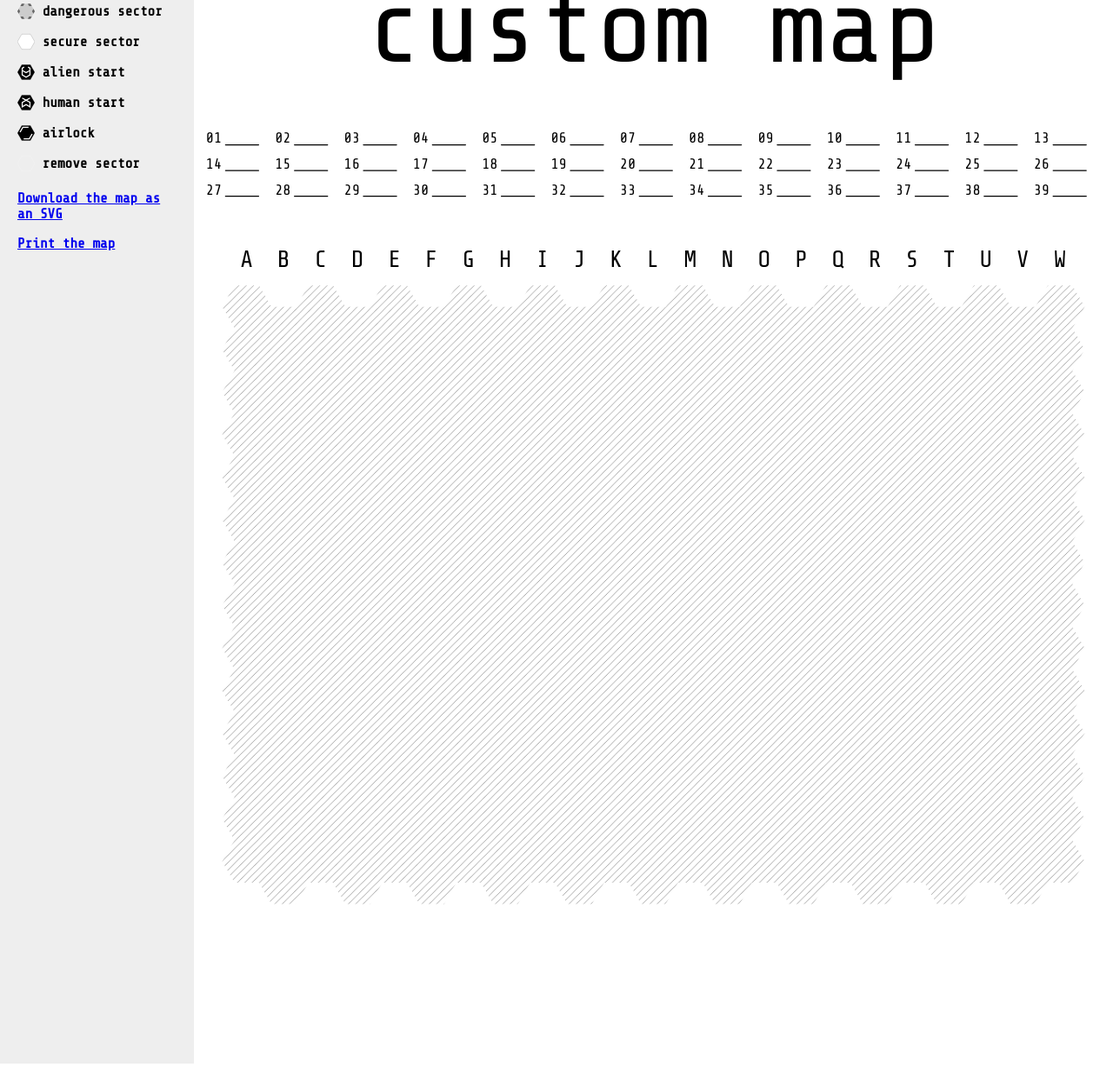
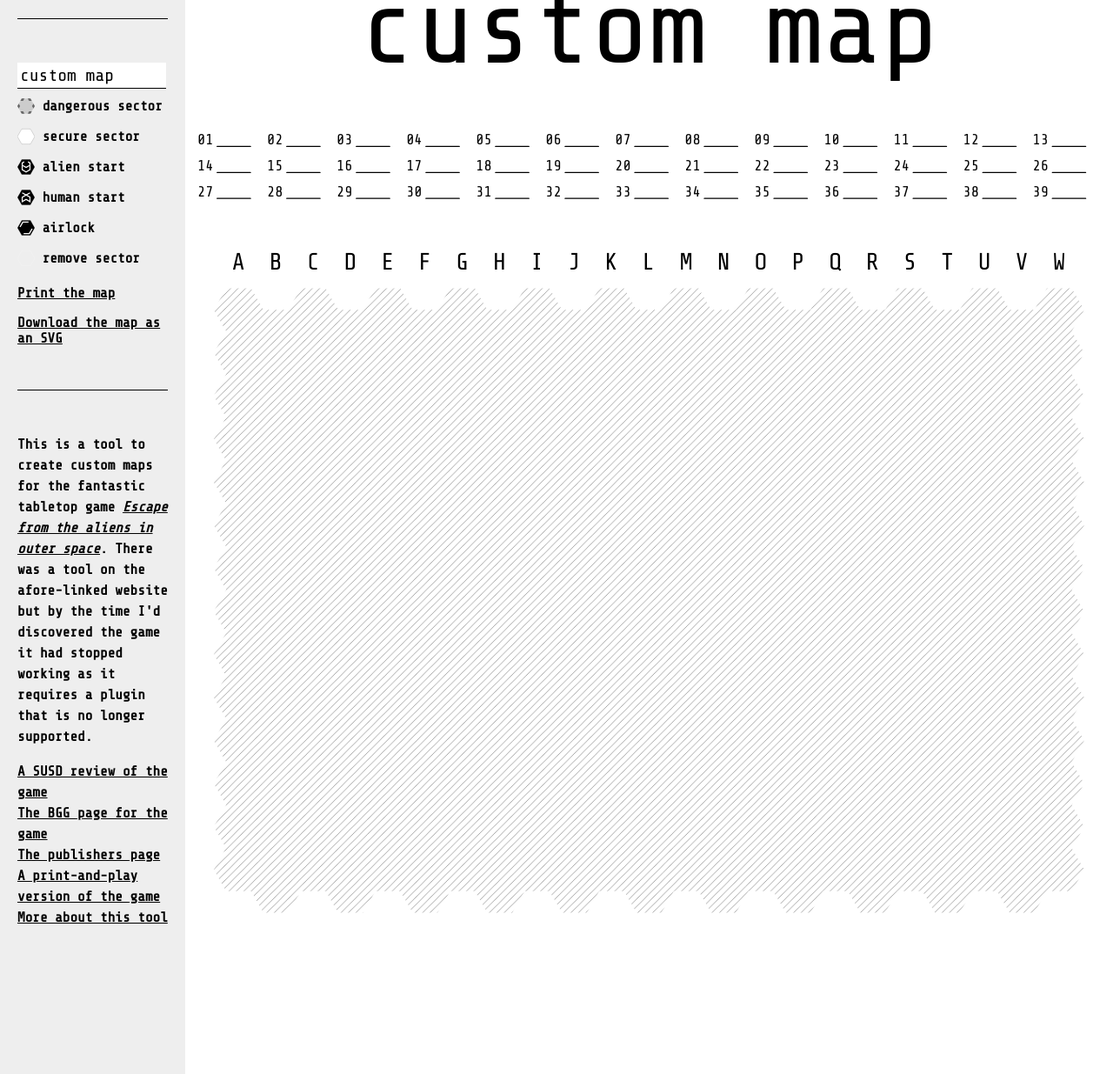
Before and after one commit to tomgp/escape-maps, a website: page docs/index.html in a window 1280 px wide. Shown: the part 49-1284 px from the top of the page at 87% size. Drawn offline with nearby package versions, Linux system fonts and the light colour scheme.

Commit message:
styling and text

```diff
--- a/docs/index.html
+++ b/docs/index.html
@@ -8,6 +8,8 @@
 <body>
 <div class="grid">
     <div class="ui">
+    <hr>
+        <div class="inputs">
         <input type="text" name="title-input" class="title-input" value="custom map">
         <div class="key-element" data-state="dangerous">
             <svg class="key-icon" viewBox="0 0 134 116">
@@ -51,11 +53,24 @@
             <span class="key-text">remove sector</span>
         </div>
         <p>
+            <a href="#" onclick="window.print();return false;">Print the map</a>
+        </p>
+        <p>
             <a href="#" class="save-button">Download the map as an SVG</a>
         </p>
-        <p>
-            <a href="#" onclick="window.print();return false;">Print the map</a>
-        </p>
+        </div>
+        <hr>
+        <div class="about">
+            <p>This is a tool to create custom maps for the fantastic tabletop game <i><a href="http://www.escapefromthealiensinouterspace.com">Escape from the aliens in outer space</a></i>. There was a tool on the afore-linked website but by the time I'd discovered the game it had stopped working as it requires a plugin that is no longer supported.</p>
+            <ul>
+            <li><a href="https://www.shutupandsitdown.com/review-escape-aliens-outer-space/">A SUSD review of the game</a></li>
+            <li><a href="https://www.boardgamegeek.com/boardgame/82168/escape-aliens-outer-space">The BGG page for the game</a></li>
+            <li><a href="https://ospreypublishing.com/escape-from-the-aliens-in-outer-space">The publishers page</a></li>
+            <li><a href="http://www.escapefromthealiensinouterspace.com/printandplay.html">A print-and-play version of the game</a></li>
+            <li><a href="https://github.com/tomgp/escape-maps/blob/master/README.md">More about this tool</a></li>
+            </ul>
+        </div>
+
     </div>
     <div>
         <svg id="custom-escape-map" class="map-image" width="100%" height="100%" fill-rule="evenodd" stroke-linecap="round" stroke-linejoin="round" stroke-miterlimit="1.5" clip-rule="evenodd" version="1.1" viewBox="250 0 2500 3000" xml:space="preserve">
--- a/docs/style.css
+++ b/docs/style.css
@@ -8,15 +8,31 @@ svg{
     user-select: none;
 }
 
+hr{
+    border: 0px;
+    border-bottom: 1px solid black;
+    margin-bottom: 50px;
+    margin-top: 50px;
+}
+
 .grid{
     display: grid;
     grid-template-columns: 2fr 10fr;
+}
+
+a{
+    color: black;
+}
+
+a:hover{
+    color: red;
 }
 
 .hexagons g path:hover{
     stroke-opacity: 1;
     stroke-width:4;
     stroke: red;
+    cursor: pointer;
 }
 
 .hexagons g:hover text{
@@ -40,7 +56,12 @@ svg{
     display: inline-block;
     top:0px;
     background:#EEEEEE;
-    position: sticky;
+
+}
+
+ul{
+    list-style: none;
+    padding-left: 0px;
 }
 
 .title-input{
@@ -48,12 +69,18 @@ svg{
     margin:0px;
     border:0px;
     border-bottom:1px solid;
+    width: 95%;
+    font-family: 'Share Tech Mono', monospace;
+    font-size: 20px;
 }
 
 .key-element{
     position: relative;
     margin-top: 10px;
     min-height: 20px;
+    overflow: hidden;
+    text-overflow: ellipsis;
+    white-space: nowrap;
 }
 .key-element:hover{
     color: red;
@@ -71,6 +98,10 @@ svg{
     vertical-align: middle;
 }
 
+.about{
+    line-height: 1.5;
+}
+
 @media print and (min-width: 480px) {
     .ui {
         display: none;
```
